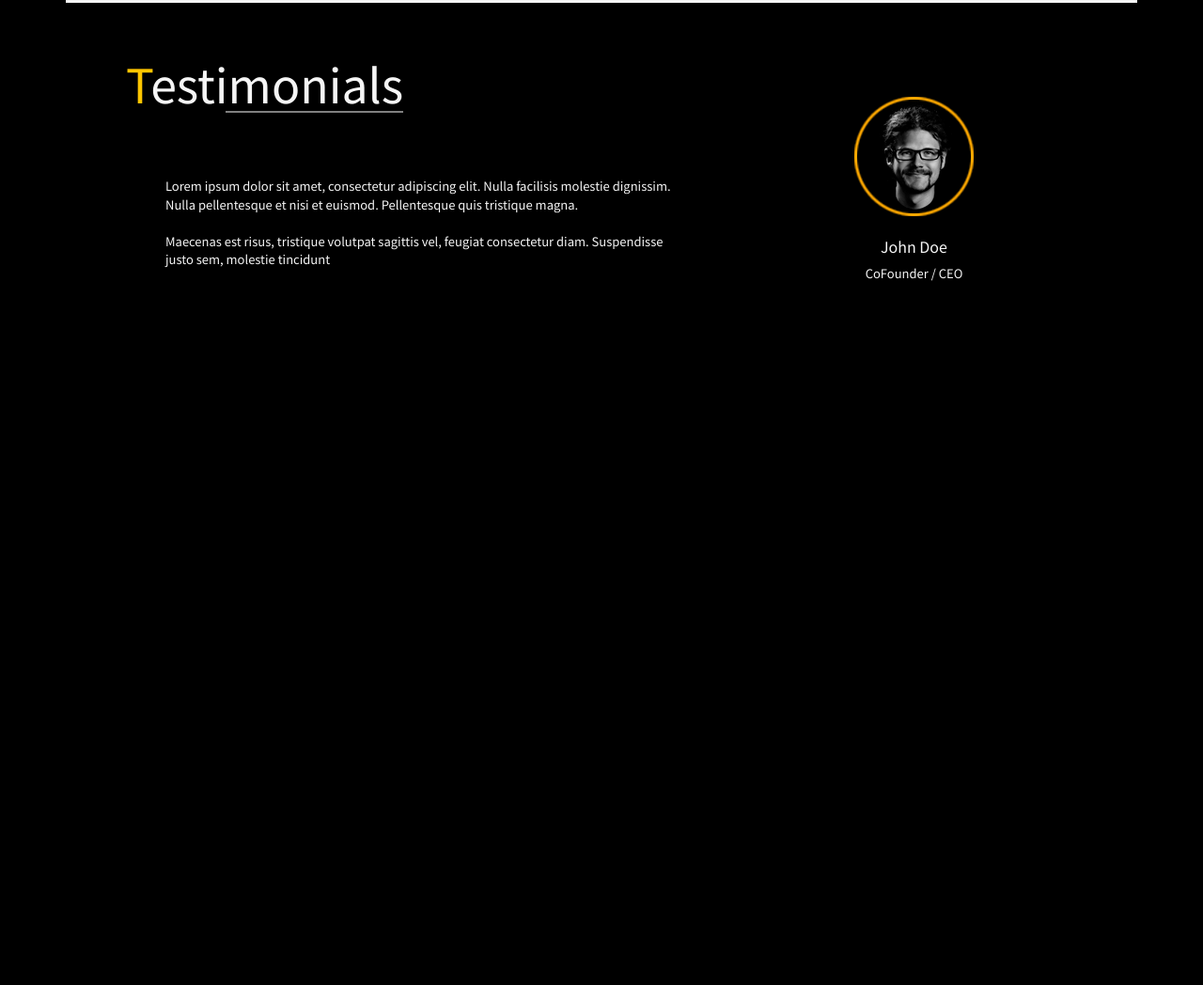
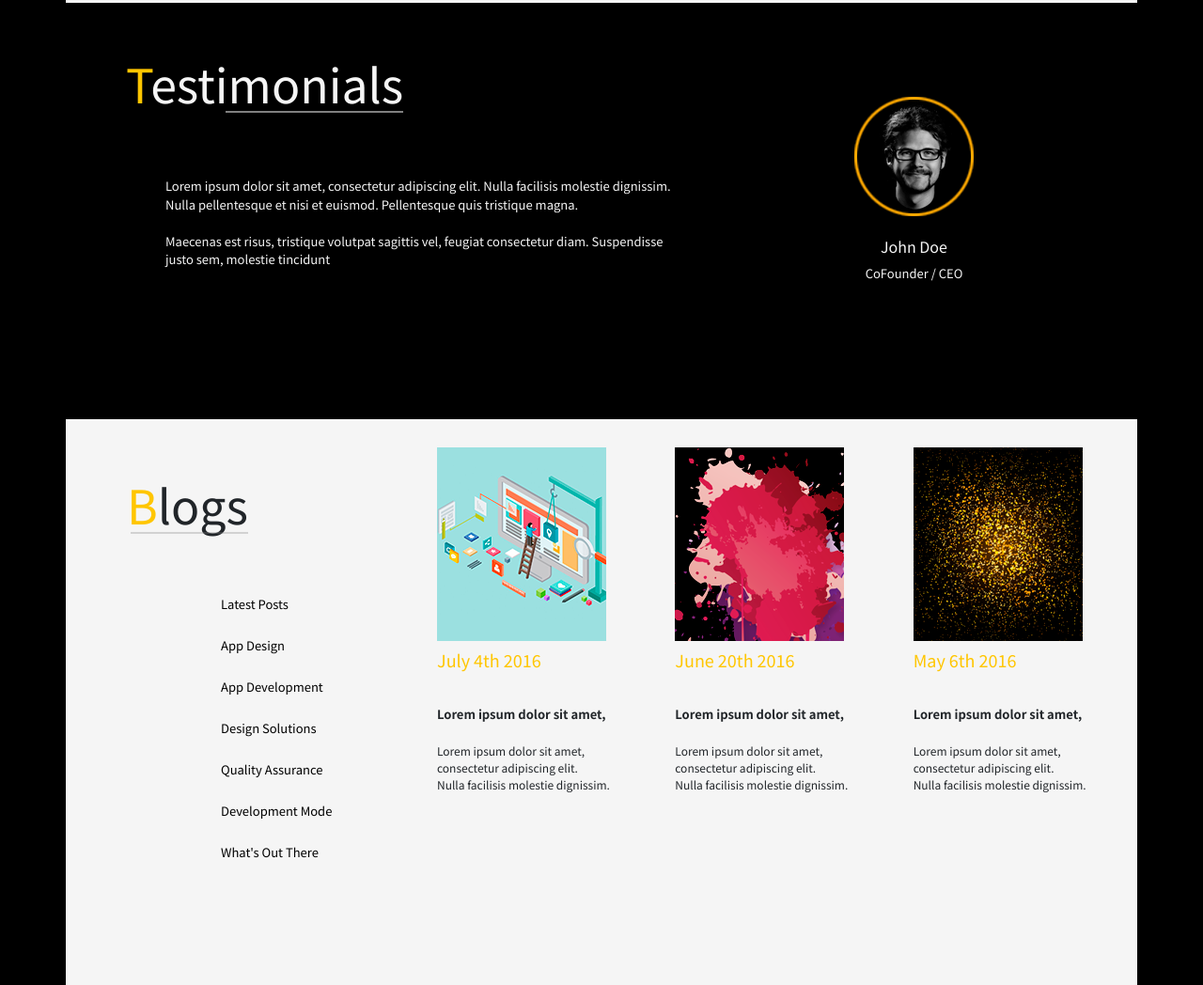
Before and after one commit to Andrew-Masnyi/gaming-project, a website built with webpack: page src/index.html in a window 1280 px wide. Shown: the part 5455-6503 px from the top of the page at 94% size. Before the commit the page ends 5901 px from the top, so only its background shows below. Built offline with nearby package versions, Linux system fonts and the light colour scheme.

Commit message:
Issue #8: blog

```diff
--- a/src/index.html
+++ b/src/index.html
@@ -426,6 +426,48 @@
     </div>
   </section>
 
+
+  <section class="blogs">
+    <div class="container">
+      <div class="row">
+        <div class="col-4">
+          <h5>Blogs</h5>
+          <ul>
+            <li><a href="#">Latest Posts</a></li>
+            <li><a href="#">App Design</a></li>
+            <li><a href="#">App Development</a></li>
+            <li><a href="#">Design Solutions</a></li>
+            <li><a href="#">Quality Assurance</a></li>
+            <li><a href="#">Development Mode</a></li>
+            <li><a href="#">What's Out There</a></li>
+          </ul>
+        </div>
+        <div class="col-8">
+          <div class="row img-block">
+            <div class="col-4">
+              <img src="../public/img/blog1.png" alt="1">
+              <h4>July 4th 2016</h4>
+              <h6>Lorem ipsum dolor sit amet,</h6>
+              <p>Lorem ipsum dolor sit amet, <br> consectetur adipiscing elit. <br> Nulla facilisis molestie dignissim.</p>
+            </div>
+            <div class="col-4">
+              <img src="../public/img/blog2.png" alt="2">
+              <h4>June 20th 2016</h4>
+              <h6>Lorem ipsum dolor sit amet,</h6>
+              <p>Lorem ipsum dolor sit amet, <br> consectetur adipiscing elit. <br> Nulla facilisis molestie dignissim.</p>
+            </div>
+            <div class="col-4">
+              <img src="../public/img/blog3.png" alt="3">
+              <h4>May 6th 2016</h4>
+              <h6>Lorem ipsum dolor sit amet,</h6>
+              <p>Lorem ipsum dolor sit amet, <br> consectetur adipiscing elit. <br> Nulla facilisis molestie dignissim.</p>
+            </div>
+          </div>
+        </div>
+      </div>
+    </div>
+  </section>
+
   <script src="https://code.jquery.com/jquery-3.5.1.slim.min.js"
     integrity="sha384-DfXdz2htPH0lsSSs5nCTpuj/zy4C+OGpamoFVy38MVBnE+IbbVYUew+OrCXaRkfj"
     crossorigin="anonymous"></script>
--- a/src/styles/index.scss
+++ b/src/styles/index.scss
@@ -406,3 +406,53 @@ span {
     }
   }
 }
+
+.blogs  {
+  .container  {
+    padding-top: 30px;
+    padding-bottom: 115px;
+    background-color: $color-light;
+    ul {
+      padding-top: 55px;
+      padding-left: 150px;
+      li {
+        list-style: none;
+        margin-bottom: 20px;
+        &:last-child  {
+          margin-bottom: 0;
+        }
+        a {
+          font-size: 13px;
+          color: $background-color;
+          &:hover {
+            color: $first-letter-color;
+          }
+        }
+      }
+    }
+    h5 {
+      padding-top: 30px;
+      padding-left: 50px;
+      &::after  {
+        width: 70%;
+      }
+    }
+    .img-block  {
+      h4 {
+        padding-top: 10px;
+        padding-bottom: 30px;
+        font-size: 18px;
+        color: $first-letter-color;
+      }
+      h6 {
+        font-size: 13px;
+        font-weight: bold;
+        padding-bottom: 15px;
+      }
+      p {
+        font-size: 12px;
+        width: 90%;
+      }
+    }
+  }
+}
```
Also changed, not shown: public/img/blog1.png (added), public/img/blog2.png (added), public/img/blog3.png (added).
